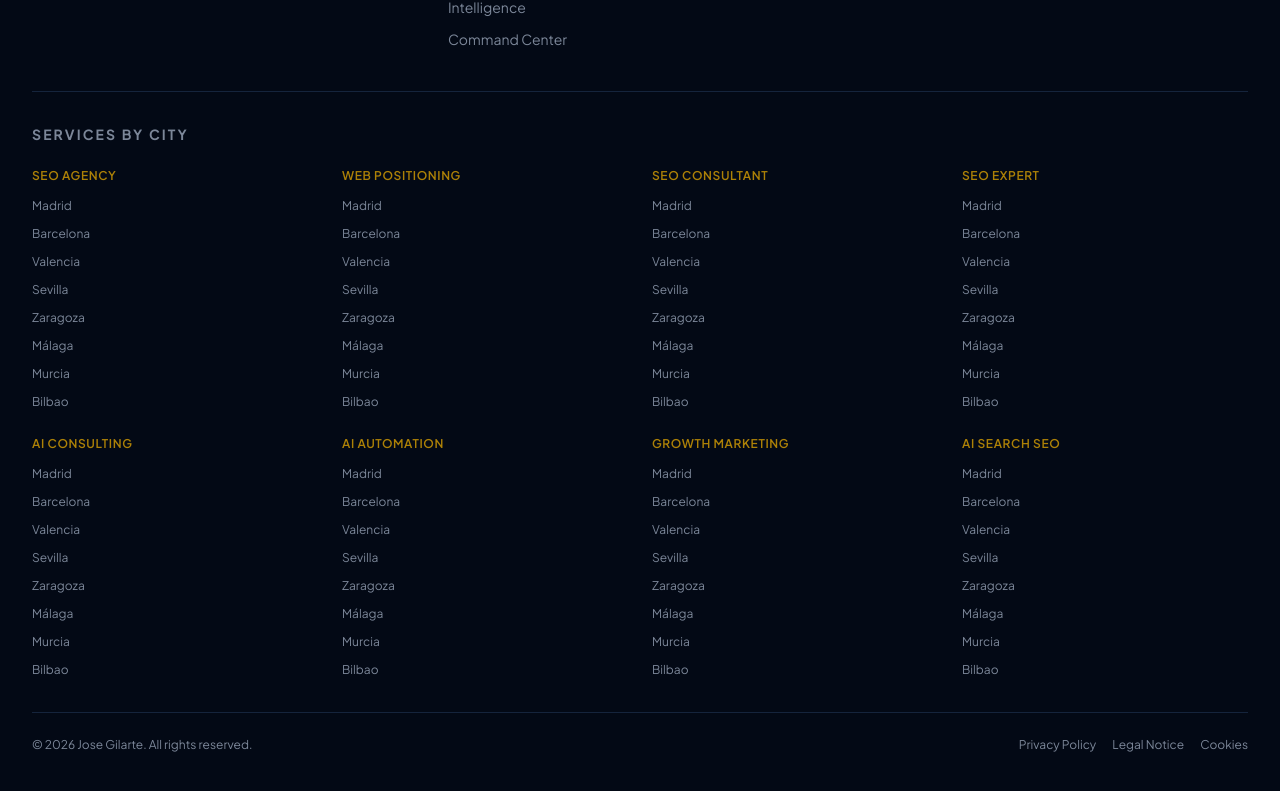
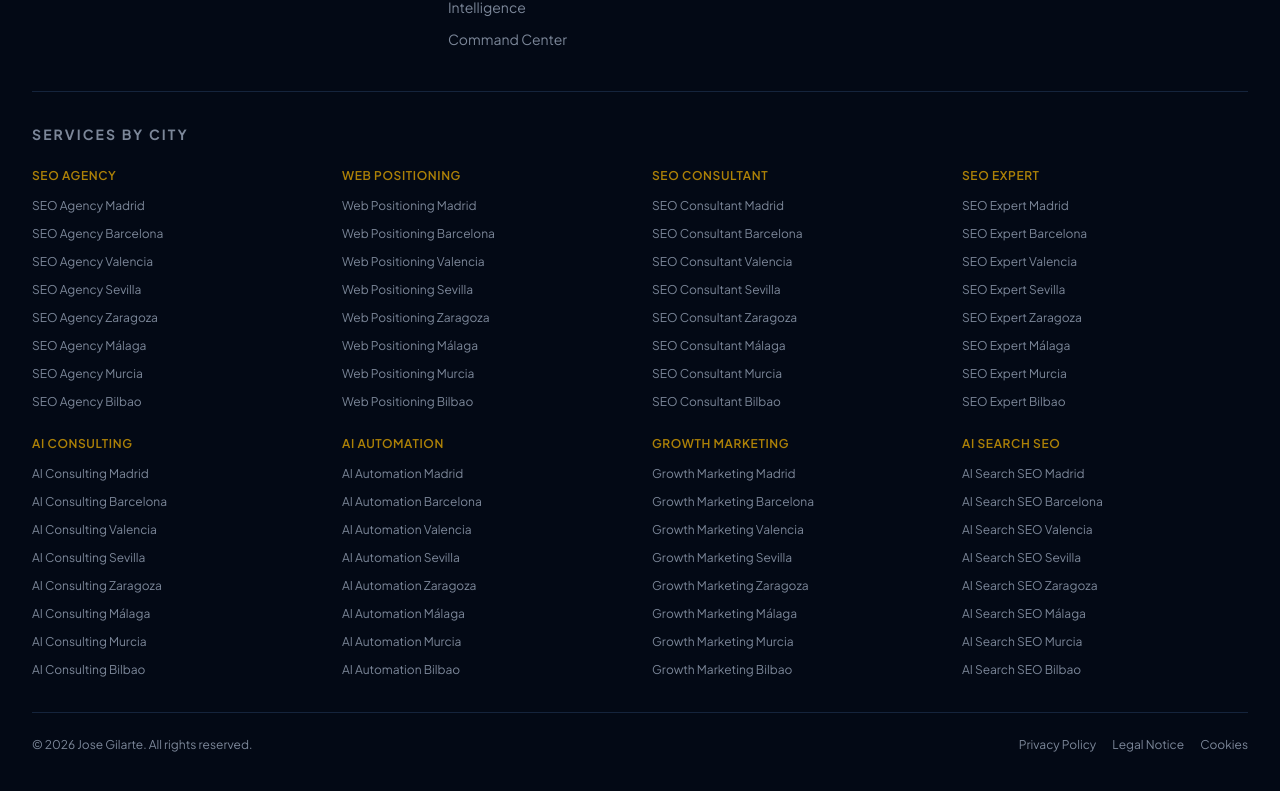
Before and after one commit to tete-cordobes/landing_militargrowth, a Next.js app: page /en/cookies in a window 1280 px wide. Shown: the part 967-1758 px from the top of the page. Built offline with nearby package versions, Linux system fonts and the light colour scheme.

Commit message:
fix: use longtail keywords as anchor text in footer geo links

```diff
--- a/components/layout/footer.tsx
+++ b/components/layout/footer.tsx
@@ -135,7 +135,7 @@ export function Footer() {
                         href={`/${locale}/${cat.slug}-${city.slug}`}
                         className="text-xs text-muted-foreground transition-colors hover:text-primary"
                       >
-                        {city.name}
+                        {cat.name} {city.name}
                       </a>
                     </li>
                   ))}
```
